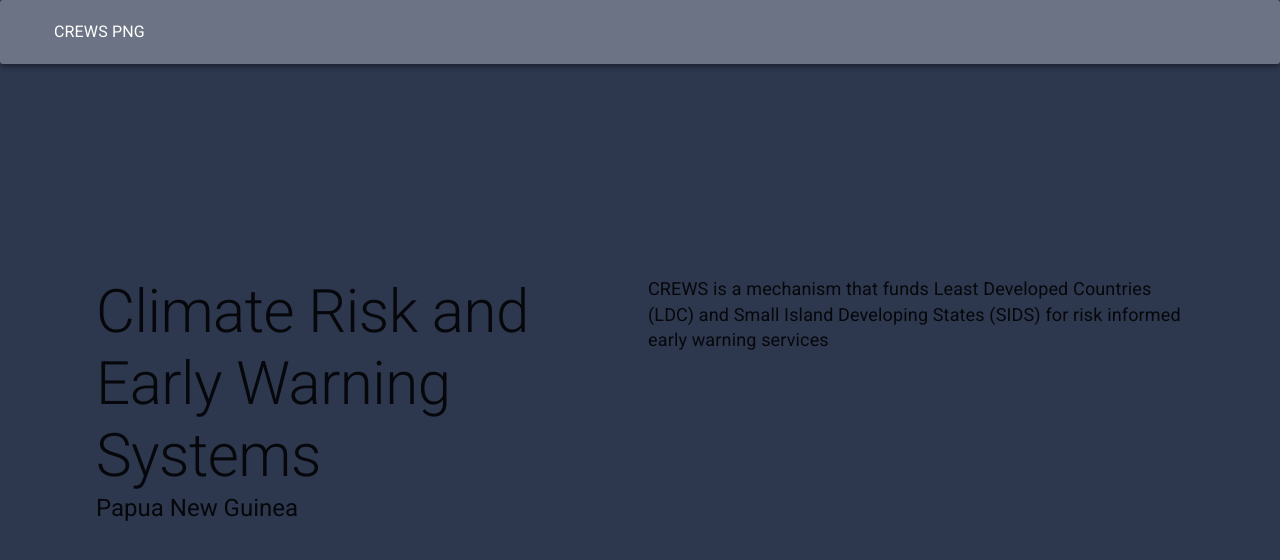
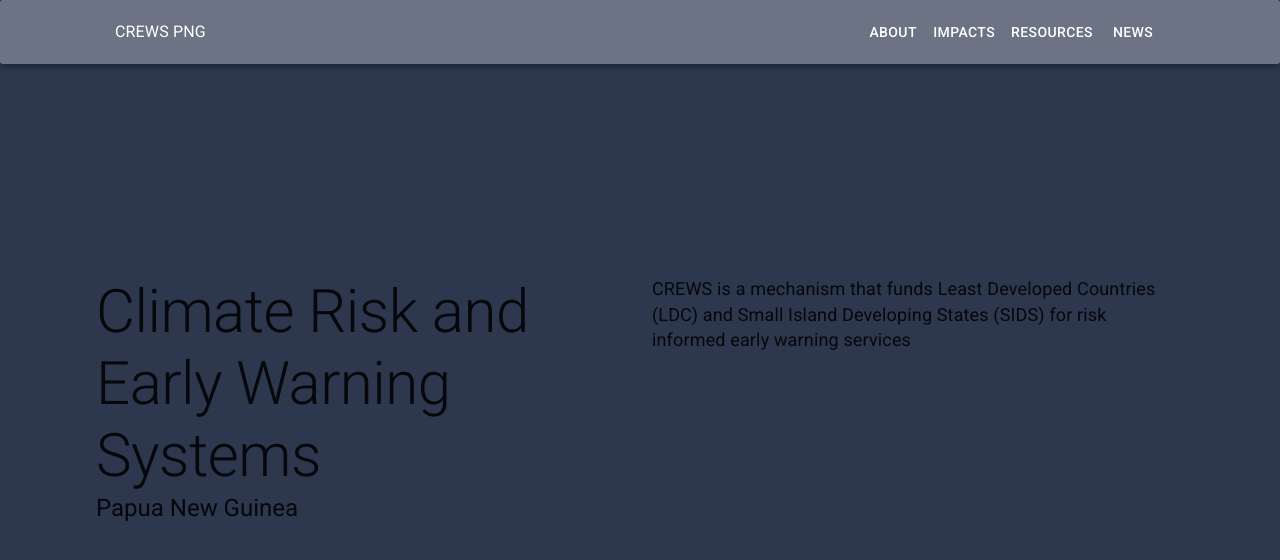
Before and after one commit to nyte75/crews_png, a React (Create React App) app: page / in a window 1280 px wide. Shown: the top 560 px of the page. Built offline with nearby package versions, Linux system fonts and the light colour scheme.

Commit message:
appbar links

```diff
--- a/src/App.js
+++ b/src/App.js
@@ -1,5 +1,5 @@
 import React from 'react';
-import { Typography, AppBar, CssBaseline,Toolbar, Grid, Box} from '@material-ui/core';
+import { Typography, AppBar, CssBaseline,Toolbar, Grid, Box, Button} from '@material-ui/core';
 import { makeStyles } from '@material-ui/core'
 import './App.css';
 
@@ -21,6 +21,10 @@
     fontSize: 16,
     padding: '0 30px',
   },
+  toolbar: {
+    width: '90%',
+    margin: 'auto',
+  },
   main : {
     height : '100vh',
     display: 'flex',
@@ -39,12 +43,24 @@
       <div className= {classes.toor}>
         <CssBaseline />
         <AppBar className={classes.appbar }>
-          <Toolbar>
-            <Typography variant="p">CREWS PNG</Typography>
+          <Toolbar className={classes.toolbar} >
+            <Typography variant="p" style={{flexGrow: 1}}>CREWS PNG</Typography>
+            <Button color='inherit'>
+              ABOUT
+            </Button>
+            <Button color='inherit'>
+              IMPACTS
+            </Button>
+            <Button color='inherit'>
+              RESOURCES
+            </Button>
+            <Button color='inherit'>
+              NEWS
+            </Button>
           </Toolbar>
         </AppBar>
         <main className={classes.main}>
-          <Grid container spacing={2}>
+          <Grid container spacing={3}>
             <Grid item xs={12} md={6}>
                 <Typography variant="h2">Climate Risk and Early Warning Systems</Typography>
                  <Typography variant="h5">Papua New Guinea</Typography>
```
